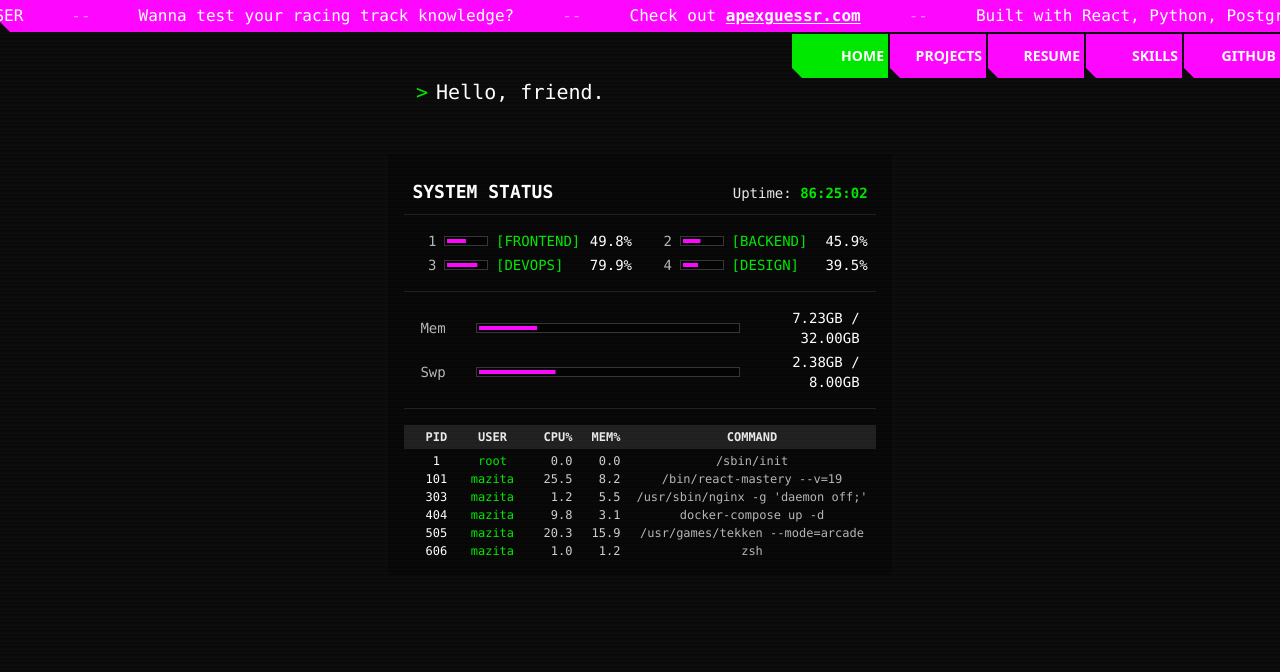
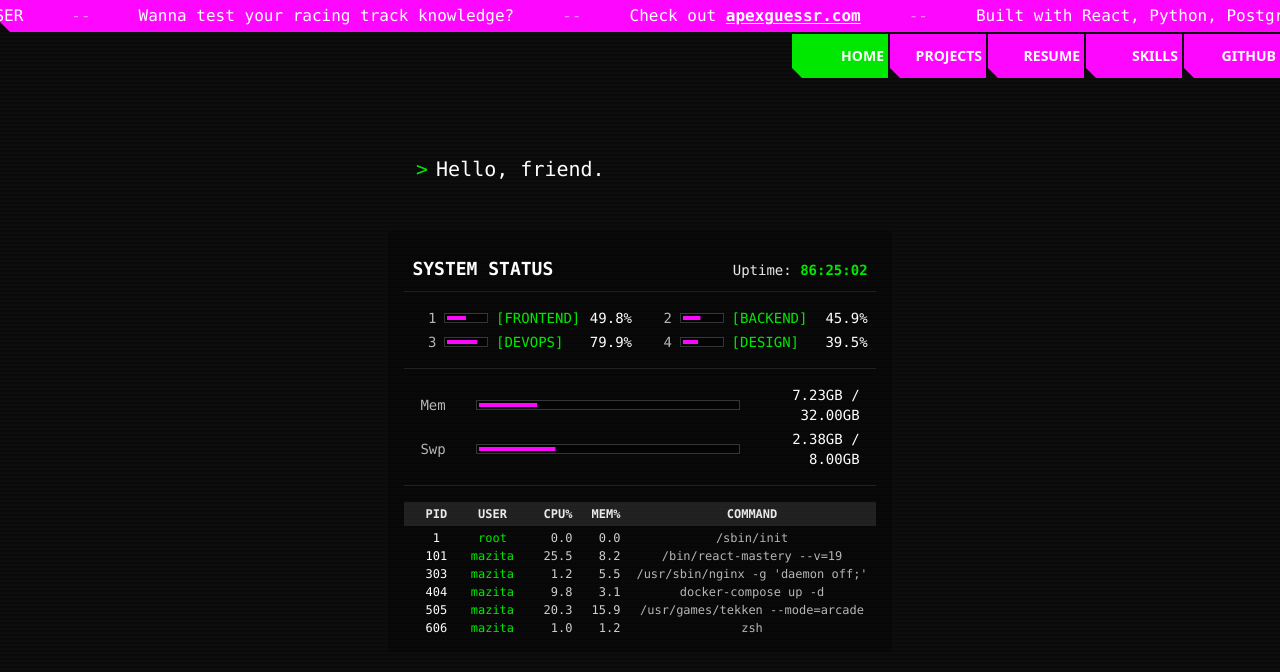
Before and after one commit to yannmazita/portfolio, a React (Vite) app: page / in a window 1280 px wide. Shown: the top 672 px of the page. Built offline with nearby package versions, Linux system fonts and the light colour scheme.

Commit message:
Layout change

```diff
--- a/src/common/components/Layout/Layout.tsx
+++ b/src/common/components/Layout/Layout.tsx
@@ -36,7 +36,7 @@ export const Layout: React.FC = () => {
         <StatusBar />
         <NavigationBar />
       </header>
-      <main className="flex grow flex-col px-2 pb-2">
+      <main className="flex grow flex-col justify-center px-2 pb-2">
         <Outlet />
       </main>
       {/*<Footer />*/}
```
